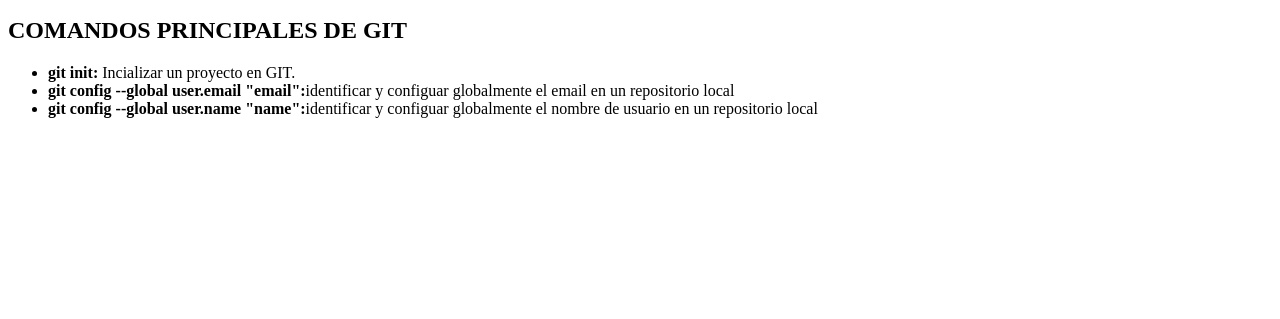
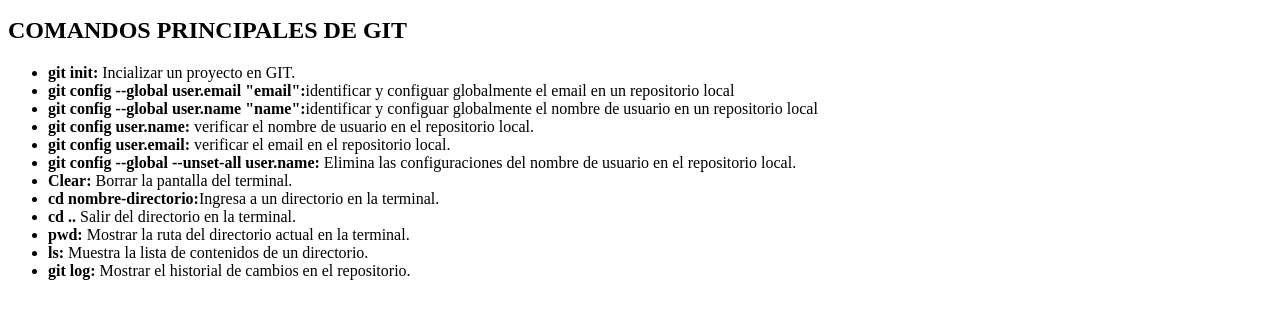
Before and after one commit to jesussilva2017/ADSO_2502629, a plain HTML site: page 01_Ejercicio/index.html in a window 1280 px wide. Shown: the part 119-438 px from the top of the page. Drawn offline with Linux system fonts and the light colour scheme.

Commit message:
Escribiendo comandos de GIT

```diff
--- a/01_Ejercicio/index.html
+++ b/01_Ejercicio/index.html
@@ -22,6 +22,18 @@
                     <li><b>git config --global user.name "name":</b>identificar
                         y configuar globalmente el nombre de usuario en un
                         repositorio local</li>
+                    <li><b>git config user.name:</b> verificar el nombre de usuario en
+                    el repositorio local.</li>
+                    <li><b>git config user.email:</b> verificar el email en
+                        el repositorio local.</li>
+                    <li><b>git config --global --unset-all user.name:</b> Elimina las
+                    configuraciones del nombre de usuario en el repositorio local.</li>
+                    <li><b>Clear: </b> Borrar la pantalla del terminal.</li>
+                    <li><b>cd nombre-directorio:</b>Ingresa a un directorio en la terminal.</li>
+                    <li><b>cd ..</b> Salir del directorio en la terminal.</li>
+                    <li><b>pwd:</b> Mostrar la ruta del directorio actual en la terminal.</li>
+                    <li><b>ls: </b>Muestra la lista de contenidos de un directorio.</li>
+                    <li><b>git log: </b> Mostrar el historial de cambios en el repositorio.</li>
               </ul>
 
 </body>
```
